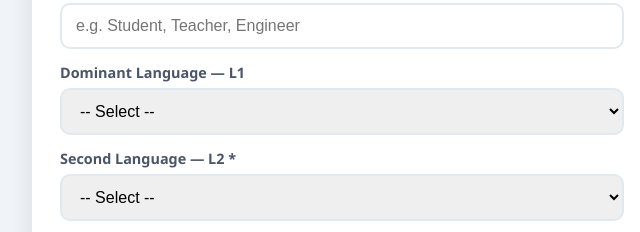
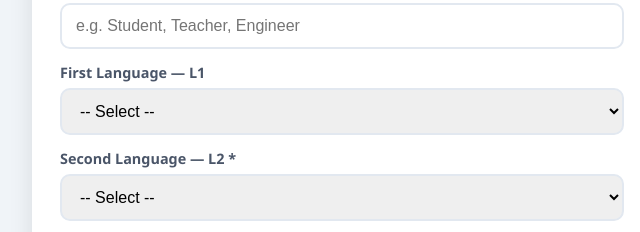
Before and after one commit to bristi-2003/Linguistics-Thesis-Data, a plain HTML site: page index.html in a window 1280 px wide. Shown: the part 441-673 px from the top of the page, 298-938 px from the left. Drawn offline with Linux system fonts and the light colour scheme.

Commit message:
Update index.html

```diff
--- a/index.html
+++ b/index.html
@@ -219,7 +219,7 @@
   <label>Occupation</label>
   <input type="text" id="occupation" placeholder="e.g. Student, Teacher, Engineer">
 
-  <label>Dominant Language — L1</label>
+  <label>First Language — L1</label>
   <select id="l1">
     <option value="">-- Select --</option>
     <option>English</option>
```
